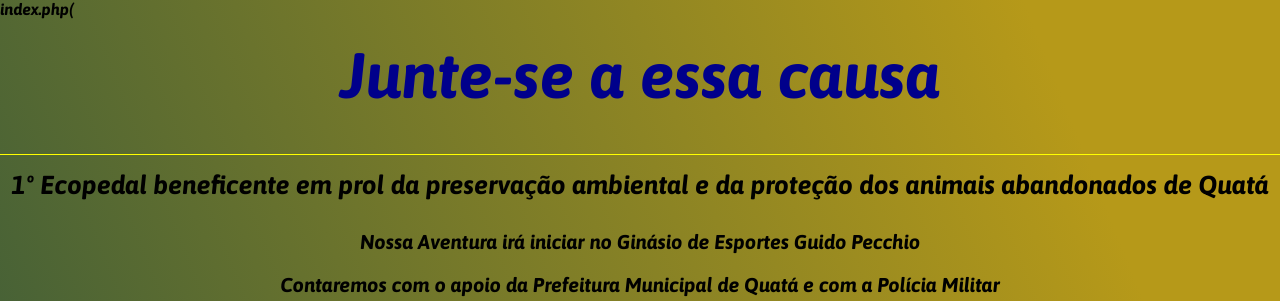
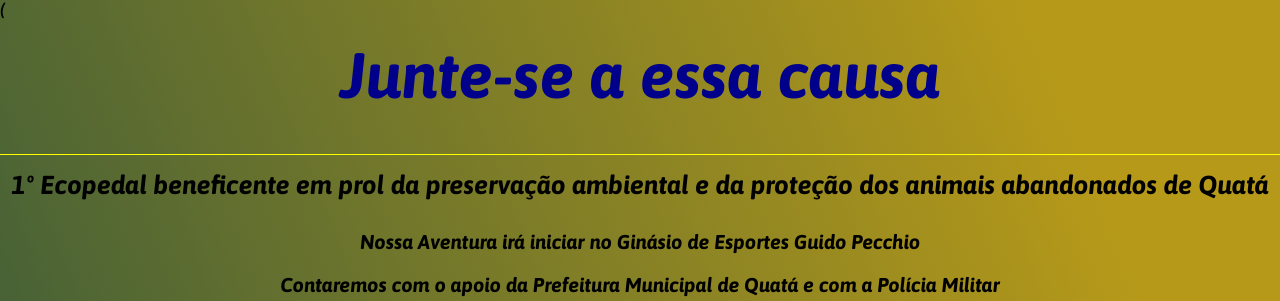
Before and after one commit to Raphos35/teste, a PHP site: page / in a window 1280 px wide. Shown: the top 301 px of the page. Run offline with PHP 8.4, Linux system fonts and the light colour scheme.

Commit message:
correção

```diff
--- a/index.php
+++ b/index.php
@@ -1 +1 @@
-index.php(<?php include_once("index.html"); ?>)
+(<?php include_once("index.html"); ?>)
```
